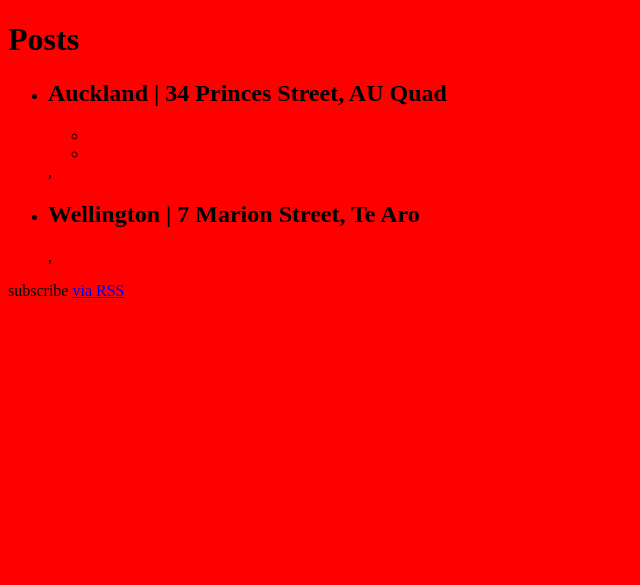
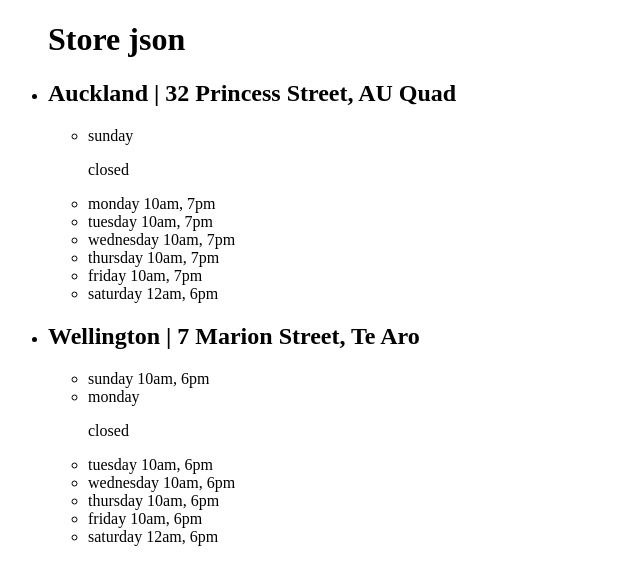
Before and after one commit to aboutjax/moustache-jekyll, a Jekyll site: the page built from index.html, in a window 1280 px wide. Shown: the top 585 px of the page, without its empty margins (0-640 px from the left). Built offline with Jekyll 4.4.1, drawn with Linux system fonts in a browser that asks for light colours; some of the changed lines change nothing that is shown.

Commit message:
Add data

```diff
--- /dev/null
+++ b/_data/stores.json
@@ -0,0 +1,90 @@
+[
+  {
+    "id":"01",
+    "type":"store",
+    "name":"Auckland",
+    "description":"Auckland",
+    "address":"32 Princess Street, AU Quad",
+    "hours": {
+      "sunday": {
+        "closed": true,
+        "open": "10",
+        "close": "7"
+      },
+      "monday": {
+        "closed": false,
+        "open": "10",
+        "close": "7"
+      },
+      "tuesday": {
+        "closed": false,
+        "open": "10",
+        "close": "7"
+      },
+      "wednesday": {
+        "closed": false,
+        "open": "10",
+        "close": "7"
+      },
+      "thursday": {
+        "closed": false,
+        "open": "10",
+        "close": "7"
+      },
+      "friday": {
+        "closed": false,
+        "open": "10",
+        "close": "7"
+      },
+      "saturday": {
+        "closed": false,
+        "open": "12",
+        "close": "6"
+      }
+    }
+  },
+  {
+    "id":"02",
+    "type":"store",
+    "name":"Wellington",
+    "description":"Wellinton",
+    "address":"7 Marion Street, Te Aro",
+    "hours": {
+      "sunday": {
+        "closed": false,
+        "open": "10",
+        "close": "6"
+      },
+      "monday": {
+        "closed": true,
+        "open": "10",
+        "close": "6"
+      },
+      "tuesday": {
+        "closed": false,
+        "open": "10",
+        "close": "6"
+      },
+      "wednesday": {
+        "closed": false,
+        "open": "10",
+        "close": "6"
+      },
+      "thursday": {
+        "closed": false,
+        "open": "10",
+        "close": "6"
+      },
+      "friday": {
+        "closed": false,
+        "open": "10",
+        "close": "6"
+      },
+      "saturday": {
+        "closed": false,
+        "open": "12",
+        "close": "6"
+      }
+    }
+  }
+]
--- a/_data/stores.yml
+++ /dev/null
@@ -1,42 +0,0 @@
-- name: Auckland
-  address: 34 Princes Street, AU Quad
-  hours:
-    day: sunday
-    hours:
-      closed: true
-      open: 10
-      close: 6
-    day: monday
-    hours:
-      closed: false
-      open: 10
-      close: 6
-    day: tuesday
-    hours:
-      closed: false
-      open: 10
-      close: 6
-    day: wednesday
-    hours:
-      closed: false
-      open: 10
-      close: 6
-    day: thursday
-    hours:
-      closed: false
-      open: 10
-      close: 6
-    day: friday
-    hours:
-      closed: false
-      open: 10
-      close: 6
-    day: saturday
-    hours:
-      closed: false
-      open: 12
-      close: 6
-
-
-- name: Wellington
-  address: 7 Marion Street, Te Aro
--- a/_sass/_base.scss
+++ b/_sass/_base.scss
@@ -1,3 +1,3 @@
 html {
-  background: red;
+  background: white;
 }
--- a/index.html
+++ b/index.html
@@ -3,27 +3,25 @@ layout: default
 ---
 
 <div class="home">
-
-  <h1 class="page-heading">Posts</h1>
-
-  <ul class="post-list">
+  <ul class="stores">
+    <h1>Store json</h1>
     {% for store in site.data.stores %}
       <li>
         <h2>{{ store.name }} | {{ store.address }}</h2>
+
         <ul class="hours">
-          {% for day in store.hours %}
-            <li>{{ day.hours }}</li>
+          {% for test in store.hours %}
+          <li>{{ test[0] }}
+            {% if test[1].closed == true %}
+            <p>
+              closed
+            </p>
+            {% else %}
+               {{ test[1].open }}am, {{ test[1].close }}pm</li>
+            {% endif %}
           {% endfor %}
         </ul>
-        {% if store.hours.sunday.closed %}
-          closed
-        {% else %}
-          {{ store.hours.sunday.open }}, {{ store.hours.sunday.close }}
-        {% endif %}
       </li>
     {% endfor %}
   </ul>
-
-  <p class="rss-subscribe">subscribe <a href="{{ "/feed.xml" | prepend: site.baseurl }}">via RSS</a></p>
-
 </div>
```
